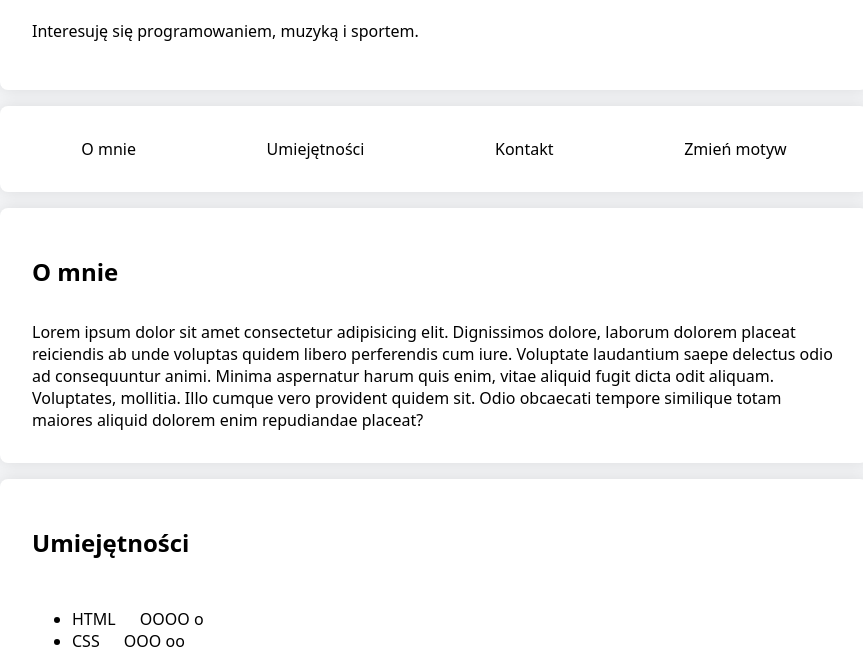
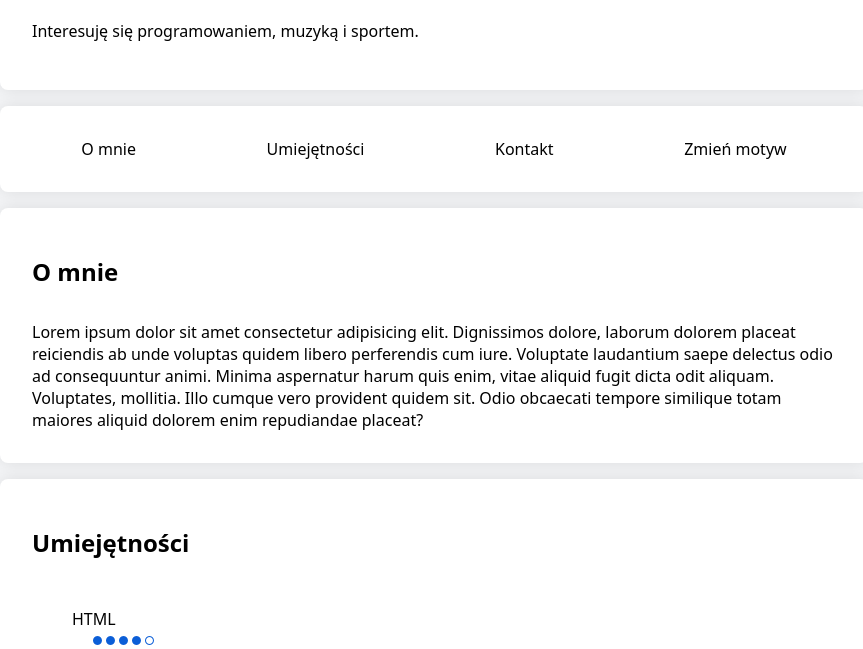
Before and after one commit to hubert55555/zsl, a plain HTML site: page mb03-wizytowka/index.html in a window 1280 px wide. Shown: the part 154-803 px from the top of the page, without its empty margins (206-1069 px from the left). Drawn offline with Linux system fonts and the light colour scheme.

Commit message:
MB4: lista umiejetnosci budowana przez mape map

```diff
--- a/mb03-wizytowka/display-skills.js
+++ b/mb03-wizytowka/display-skills.js
@@ -7,8 +7,7 @@ export const wyswietlUmiejetnosci = () =>
             <li>
                 <span class="nazwa">${nazwa}</span>
                 <span class="poziom" title="Poziom ${poziom} z 5" style="margin-left: 20px;">
-                    ${"O".repeat(poziom)}
-                    ${"o".repeat(5-poziom)}
+                    ${"●".repeat(poziom)}${"○".repeat(5-poziom)}
                 </span>
             </li>
             `
--- a/mb03-wizytowka/style.css
+++ b/mb03-wizytowka/style.css
@@ -134,3 +134,15 @@ input:focus, textarea:focus, select:focus, button:focus {
     outline: 2px solid rgba(0,154,192,0.15);
     outline-offset: 1x;
 }
+
+#lista-umiejetnosci li {
+    display: flex;
+    flex-direction: column;
+    gap: 2px;
+    align-items: flex-start;
+}
+#lista-umiejetnosci .poziom {
+    font-size: 12px;
+    letter-spacing: 2px;
+    color: #0b5ed7;
+}
```
